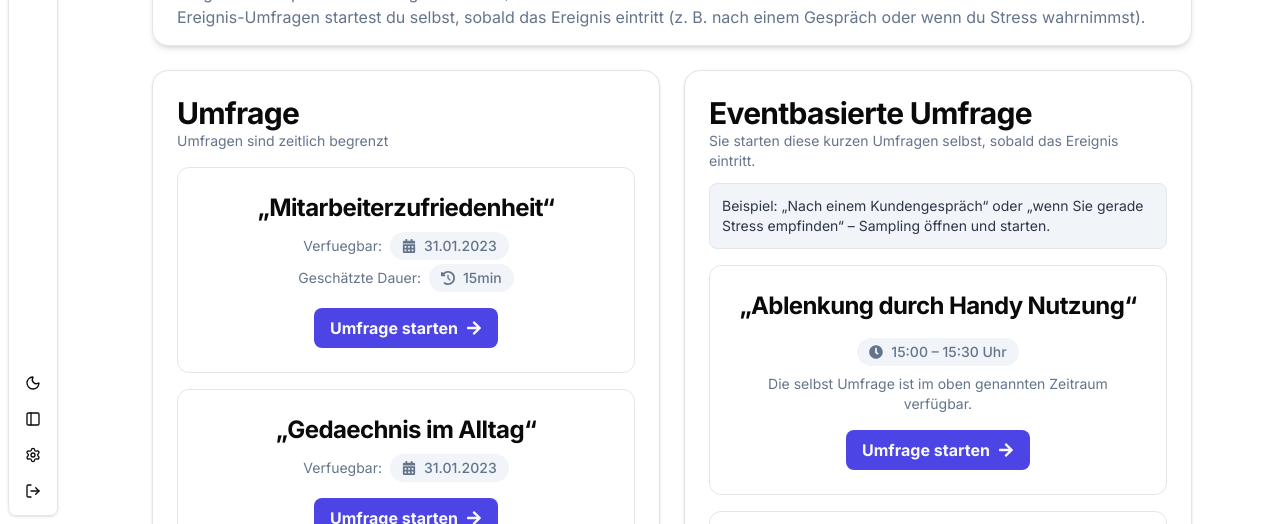
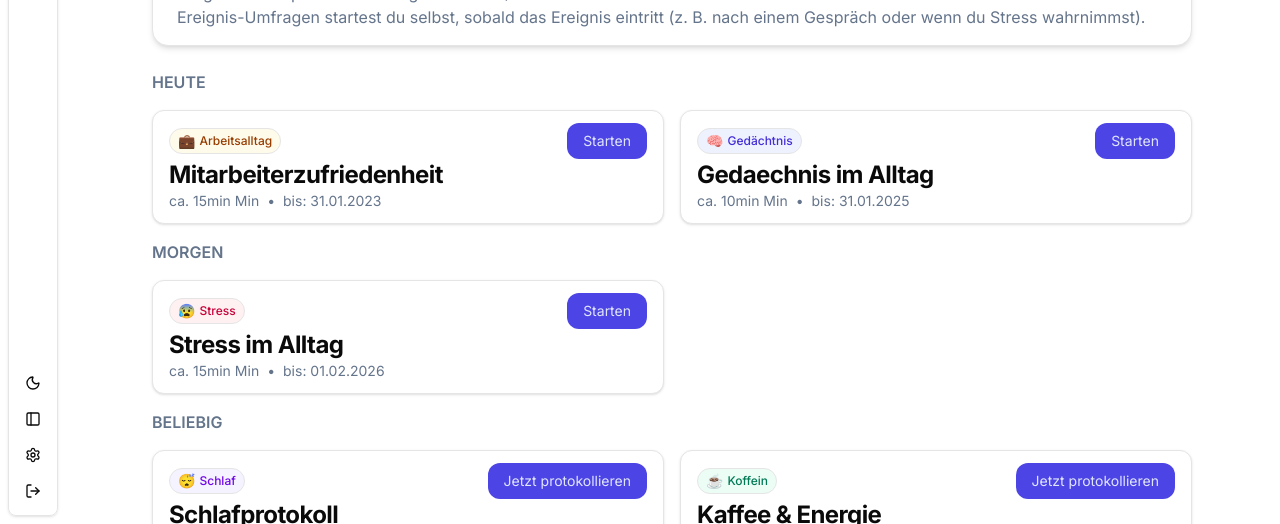
Before and after one commit to Factorium1/pulse, a Next.js app in the folder apps/web/: page /survey in a window 1280 px wide. Shown: the part 276-800 px from the top of the page. Built offline with nearby package versions, Linux system fonts and the light colour scheme; no server answers.

Commit message:
feat: simplify survey overview

```diff
--- a/apps/web/src/app/(app)/survey/page.tsx
+++ b/apps/web/src/app/(app)/survey/page.tsx
@@ -20,55 +20,61 @@ const SurveyPage = () => {
         </p>
       </div>
 
-      <div className="grid grid-cols-1 lg:grid-cols-2 gap-6">
-        <div className="rounded-2xl border border-border bg-card p-6 shadow-sm transition hover:shadow-md">
-          <div className="flex flex-col">
-            <div className="h2-bold">Umfrage</div>
-            <span className="text-sm text-muted-foreground">Umfragen sind zeitlich begrenzt</span>
-          </div>
-
+      <div className="grid grid-cols-1 lg:grid-cols-2 gap-4">
+        <p className="text-muted-foreground font-semibold col-span-full">HEUTE</p>
         <SurveyCard
           title="Mitarbeiterzufriedenheit"
-            availableFrom="01.01.2023"
           availableTo="31.01.2023"
           estimatedDuration="15min"
-            surveyID="mitarbeiterzufriedenheit"
+          slug="mitarbeiterzufriedenheit"
+          badgeEmoji="💼"
+          badgeName="Arbeitsalltag"
+          badgeColor="amber"
         />
 
         <SurveyCard
           title="Gedaechnis im Alltag"
-            availableFrom="01.01.2023"
-            availableTo="31.01.2023"
-            surveyID="gedaechtnis-im-alltag"
+          availableTo="31.01.2025"
+          slug="gedaechtnis-im-alltag"
+          estimatedDuration="10min"
+          badgeEmoji="🧠"
+          badgeName="Gedächtnis"
+          badgeColor="indigo"
         />
-        </div>
 
-        <div className="rounded-2xl border border-border bg-card p-6 shadow-sm transition hover:shadow-md">
-          <div className="flex flex-col">
-            <div className="h2-bold">Eventbasierte Umfrage</div>
-            <span className="text-sm text-muted-foreground">
-              Sie starten diese kurzen Umfragen selbst, sobald das Ereignis eintritt.
-            </span>
-            <div className="mt-3 rounded-lg bg-secondary border border-border p-3 text-sm text-secondary-foreground">
-              Beispiel: „Nach einem Kundengespräch“ oder „wenn Sie gerade Stress empfinden“ –
-              Sampling öffnen und starten.
-            </div>
-          </div>
+        <p className="text-muted-foreground font-semibold col-span-full">MORGEN</p>
+        <SurveyCard
+          title="Stress im Alltag"
+          availableTo="01.02.2026"
+          slug="stress-im-alltag"
+          estimatedDuration="15min"
+          badgeEmoji="😰"
+          badgeName="Stress"
+          badgeColor="rose"
+        />
 
+        <p className="text-muted-foreground font-semibold col-span-full">BELIEBIG</p>
         <SurveyCard
-            title="Ablenkung durch Handy Nutzung"
-            samplingFrom="15:00"
-            samplingTo="15:30 Uhr"
-            surveyID="ablenkung-durch-handy-nutzung"
+          title="Schlafprotokoll"
+          slug="schlafprotokoll"
+          estimatedDuration="5min"
+          badgeEmoji="😴"
+          badgeName="Schlaf"
+          badgeColor="violet"
+          samplingLimit={1}
+          sampling={true}
         />
 
         <SurveyCard
-            title="Stress durch die Arbeit"
-            samplingFrom="15:00"
-            samplingTo="15:30 Uhr"
-            surveyID="stress-durch-die-arbeit"
+          title="Kaffee & Energie"
+          slug="kaffee-und-energie"
+          estimatedDuration="5min"
+          badgeEmoji="☕"
+          badgeName="Koffein"
+          badgeColor="emerald"
+          samplingLimit={3}
+          sampling={true}
         />
-        </div>
       </div>
     </div>
   )
--- a/apps/web/src/components/ui/badge.tsx
+++ /dev/null
@@ -1,37 +0,0 @@
-import * as React from 'react'
-import { Slot } from '@radix-ui/react-slot'
-import { cva, type VariantProps } from 'class-variance-authority'
-
-import { cn } from '@/lib/utils'
-
-const badgeVariants = cva(
-  'inline-flex items-center justify-center rounded-full border px-2 py-0.5 text-xs font-medium w-fit whitespace-nowrap shrink-0 [&>svg]:size-3 gap-1 [&>svg]:pointer-events-none focus-visible:border-ring focus-visible:ring-ring/50 focus-visible:ring-[3px] aria-invalid:ring-destructive/20 dark:aria-invalid:ring-destructive/40 aria-invalid:border-destructive transition-[color,box-shadow] overflow-hidden',
-  {
-    variants: {
-      variant: {
-        default: 'border-transparent bg-primary text-primary-foreground [a&]:hover:bg-primary/90',
-        secondary:
-          'border-transparent bg-secondary text-secondary-foreground [a&]:hover:bg-secondary/90',
-        destructive:
-          'border-transparent bg-destructive text-white [a&]:hover:bg-destructive/90 focus-visible:ring-destructive/20 dark:focus-visible:ring-destructive/40 dark:bg-destructive/60',
-        outline: 'text-foreground [a&]:hover:bg-accent [a&]:hover:text-accent-foreground',
-      },
-    },
-    defaultVariants: {
-      variant: 'default',
-    },
-  },
-)
-
-function Badge({
-  className,
-  variant,
-  asChild = false,
-  ...props
-}: React.ComponentProps<'span'> & VariantProps<typeof badgeVariants> & { asChild?: boolean }) {
-  const Comp = asChild ? Slot : 'span'
-
-  return <Comp data-slot="badge" className={cn(badgeVariants({ variant }), className)} {...props} />
-}
-
-export { Badge, badgeVariants }
--- /dev/null
+++ b/apps/web/src/components/ui/studyBadge.tsx
@@ -0,0 +1,37 @@
+type ColorKey = 'indigo' | 'emerald' | 'amber' | 'rose' | 'violet'
+
+const COLOR_STYLES: Record<
+  ColorKey,
+  {
+    bg: string
+    text: string
+    border: string
+  }
+> = {
+  indigo: { bg: 'bg-indigo-50', text: 'text-indigo-700', border: 'border-indigo-200' },
+  emerald: { bg: 'bg-emerald-50', text: 'text-emerald-700', border: 'border-emerald-200' },
+  amber: { bg: 'bg-amber-50', text: 'text-amber-800', border: 'border-amber-200' },
+  rose: { bg: 'bg-rose-50', text: 'text-rose-700', border: 'border-rose-200' },
+  violet: { bg: 'bg-violet-50', text: 'text-violet-700', border: 'border-violet-200' },
+}
+
+export const StudyBadge = ({
+  name,
+  emoji,
+  color = 'indigo',
+}: {
+  name: string
+  emoji?: string
+  color?: ColorKey
+}) => {
+  const c = COLOR_STYLES[color]
+  return (
+    <span
+      className={`inline-flex items-center gap-1 rounded-full border px-2 py-0.5 text-xs font-medium
+        ${c.bg} ${c.text} ${c.border}`}
+    >
+      {emoji && <span className="text-sm">{emoji}</span>}
+      {name}
+    </span>
+  )
+}
--- a/apps/web/src/components/ui/survey-card.tsx
+++ b/apps/web/src/components/ui/survey-card.tsx
@@ -1,69 +1,72 @@
-import { FaArrowRight, FaCalendarAlt, FaClock } from 'react-icons/fa'
-import { FaClockRotateLeft } from 'react-icons/fa6'
 import Link from 'next/link'
+import { StudyBadge } from './studyBadge'
 
 type SurveyCardProps = {
-  survey: string
   title: string
+  availableFrom?: string
   availableTo?: string
   estimatedDuration?: string
-  surveyID: string
-  samplingFrom?: string
-  samplingTo?: string
-  samplingAmount?: number
+  slug: string
+  Info?: string
+  samplingLimit?: number
+  sampling?: boolean
+  badgeEmoji: string
+  badgeName: string
+  badgeColor: 'indigo' | 'emerald' | 'amber' | 'rose' | 'violet' //TODO: Badge soll am ende durch db kommen und im online editor auswählbar sein
 }
 
 const SurveyCard = ({
   title,
+  availableFrom,
   availableTo,
   estimatedDuration,
-  surveyID,
-  samplingFrom,
-  samplingTo,
-  samplingAmount,
+  slug,
+  Info,
+  samplingLimit,
+  sampling,
+  badgeEmoji,
+  badgeName,
+  badgeColor,
 }: SurveyCardProps) => {
+  const Items = [
+    estimatedDuration && (
+      <div>
+        <span className="">ca. </span> {estimatedDuration} Min
+      </div>
+    ),
+    availableTo && (
+      <div>
+        <span className="">bis: </span> {availableTo}
+      </div>
+    ),
+    Info && <div>{Info}</div>,
+    samplingLimit && (
+      <div>
+        <span className="">heute 1/{samplingLimit}</span>
+      </div>
+    ),
+  ].filter(Boolean)
+
   return (
-    <div className="mt-4 rounded-xl border border-border bg-card p-6 text-center">
-      <p className="h3-bold">„{title}“</p>
-      <div className="mt-2 flex-center flex-col gap-1">
-        {availableTo && (
-          <div className="flex-center gap-2">
-            <p className="text-sm text-muted-foreground">Verfuegbar:</p>
-            <span className="inline-flex items-center gap-2 rounded-full bg-muted px-3 py-1 text-sm font-medium text-muted-foreground">
-              <FaCalendarAlt aria-hidden />
-              {availableTo}
-            </span>
+    <div className="rounded-xl border border-border bg-card px-4 py-3 shadow-sm text-start">
+      <div className="flex flex-between">
+        <StudyBadge name={badgeName} emoji={badgeEmoji} color={badgeColor} />
+        <Link
+          href={`/survey/${slug}`}
+          className="text-sm px-4 py-2 bg-primary rounded-xl text-accent"
+        >
+          {sampling ? 'Jetzt protokollieren' : 'Starten'}
+        </Link>
+      </div>
+      <p className="h3-bold">{title}</p>
+      <div className="flex justify-start flex-row text-sm text-muted-foreground">
+        {Items.map((item, index) => (
+          <div key={index} className="flex-center flex-row">
+            {item}
+            {index < Items.length - 1 && <div className="mx-2 flex-center">•</div>}
           </div>
-        )}
-        {estimatedDuration && (
-          <div className="flex-center gap-2">
-            <p className="text-sm text-muted-foreground">Geschätzte Dauer:</p>
-            <span className="flex-center gap-2 rounded-full bg-muted px-3 py-1 text-sm font-medium text-muted-foreground">
-              <FaClockRotateLeft aria-hidden />
-              {estimatedDuration}
-            </span>
-          </div>
-        )}
-        {samplingFrom && samplingTo && (
-          <>
-            <span className="inline-flex items-center gap-2 rounded-full bg-muted px-3 py-1 mt-2 text-sm font-medium text-muted-foreground">
-              <FaClock aria-hidden />
-              {samplingFrom} – {samplingTo}
-            </span>
-            <p className="mt-1 text-sm text-muted-foreground">
-              Die selbst Umfrage ist im oben genannten Zeitraum verfügbar.
-            </p>
-          </>
-        )}
+        ))}
       </div>
-      <Link
-        href={`/survey/${surveyID}`}
-        aria-label="Umfrage starten"
-        className="mt-4 inline-flex items-center justify-center gap-2 rounded-lg bg-primary px-4 py-2 font-bold text-primary-foreground transition hover:bg-primary/90 focus:outline-none focus-visible:ring-2 focus-visible:ring-primary cursor-pointer"
-      >
-        Umfrage starten
-        <FaArrowRight className="transition-transform group-hover:translate-x-0.5" />
-      </Link>
     </div>
   )
 }
```
Lines whose indentation alone changed are shown as unchanged.
